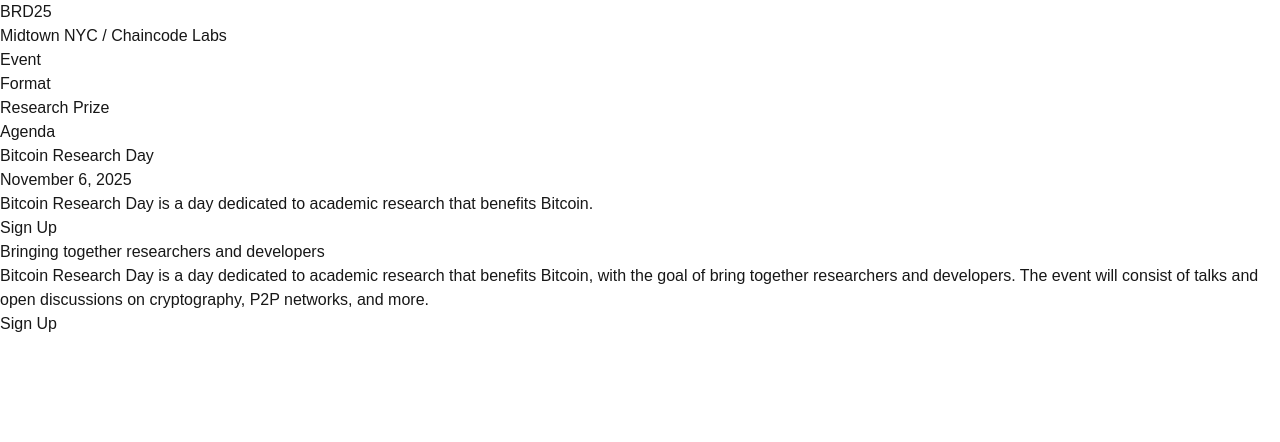
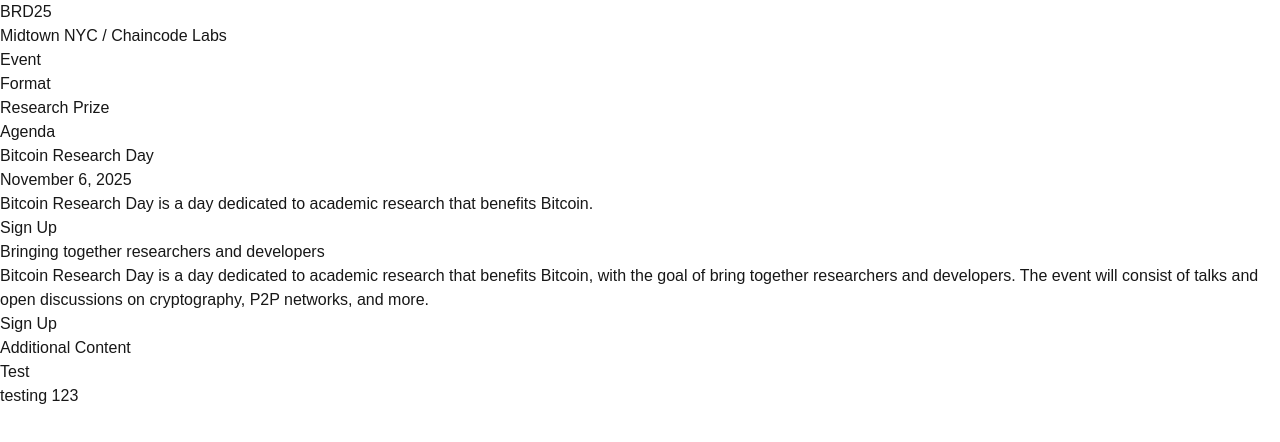
Before and after one commit to chaincodelabs/brd-website, a Next.js app: page / in a window 1280 px wide. Shown: the top 442 px of the page. Built offline with nearby package versions, Linux system fonts and the light colour scheme.

Commit message:
add support for markdown includes

```diff
--- a/app/page.tsx
+++ b/app/page.tsx
@@ -1,3 +1,5 @@
+import MarkdownContent from '../content/markdown.mdx'
+
 const headerMenu = [
   {
     name: 'Event',
@@ -43,6 +45,12 @@
           <p>Bitcoin Research Day is a day dedicated to academic research that benefits Bitcoin, with the goal of bring together researchers and developers. The event will consist of talks and open discussions on cryptography, P2P networks, and more.</p>
           <a href="/">Sign Up</a>
         </div>
+
+        {/* MDX Content Section */}
+        <div id="markdown-content">
+          <h2>Additional Content</h2>
+          <MarkdownContent />
+        </div>
       </main>
     </div>
   );
--- /dev/null
+++ b/content/markdown.mdx
@@ -0,0 +1,3 @@
+# Test
+
+testing 123
```
